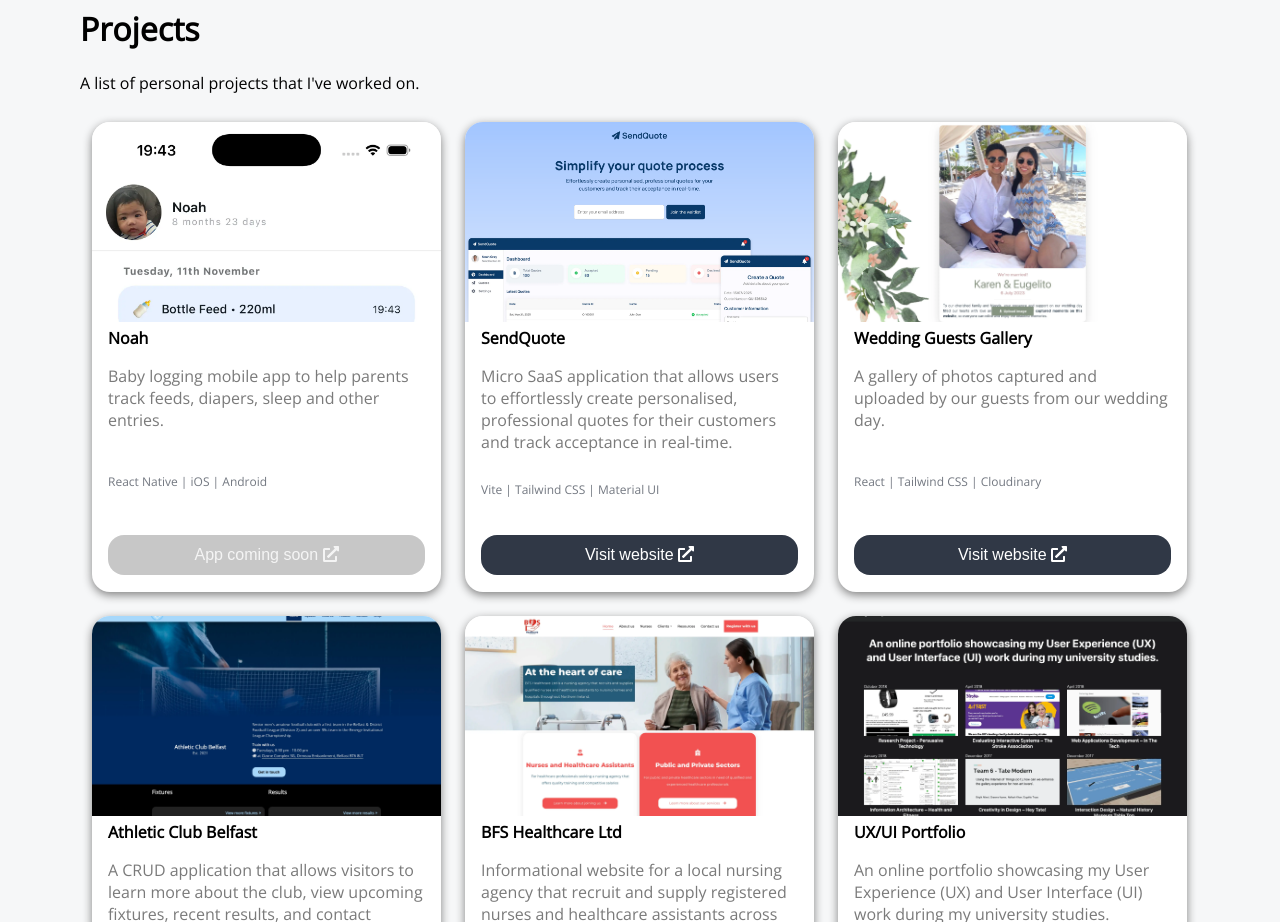
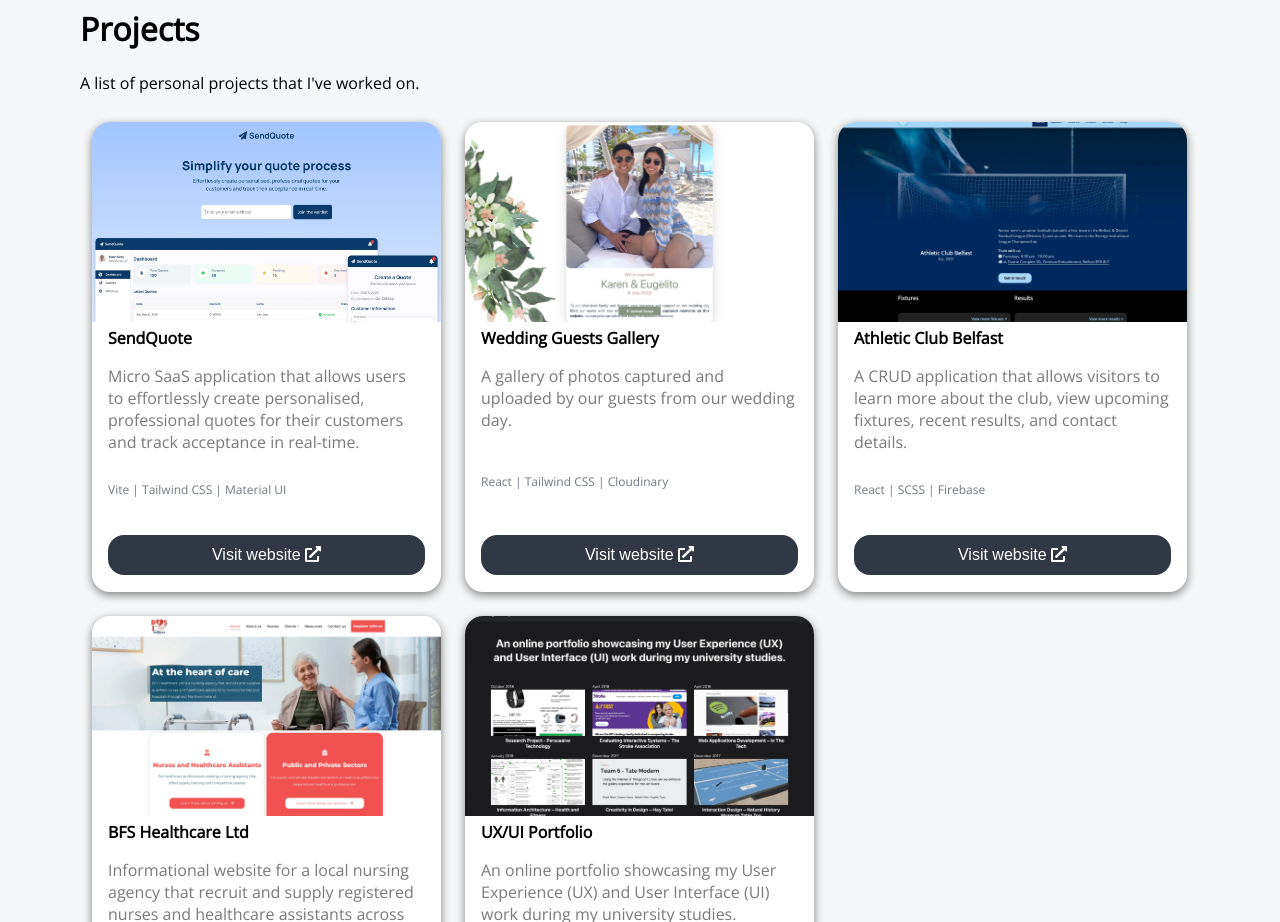
Before and after one commit to eugelito/eugelito, a React (Create React App) app: page / in a window 1280 px wide. Shown: the part 960-1882 px from the top of the page. Built offline with nearby package versions, Linux system fonts and the light colour scheme.

Commit message:
Hide noah

```diff
--- a/src/Data.js
+++ b/src/Data.js
@@ -59,18 +59,18 @@ export const data = [
     isMobileApp: false,
     isDisabled: false,
   },
-  {
-    id: 6,
-    img: process.env.PUBLIC_URL + "images/noah.webp",
-    alt: "Noah",
-    title: "Noah",
-    technologies: "React Native | iOS | Android",
-    description:
-      "Baby logging mobile app to help parents track feeds, diapers, sleep and other entries.",
-    urlLink: "",
-    isMobileApp: true,
-    isDisabled: true,
-  },
+  // {
+  //   id: 6,
+  //   img: process.env.PUBLIC_URL + "images/noah.webp",
+  //   alt: "Noah",
+  //   title: "Noah",
+  //   technologies: "React Native | iOS | Android",
+  //   description:
+  //     "Baby logging mobile app to help parents track feeds, diapers, sleep and other entries.",
+  //   urlLink: "",
+  //   isMobileApp: true,
+  //   isDisabled: true,
+  // },
 ];
 
 export default data;
```
